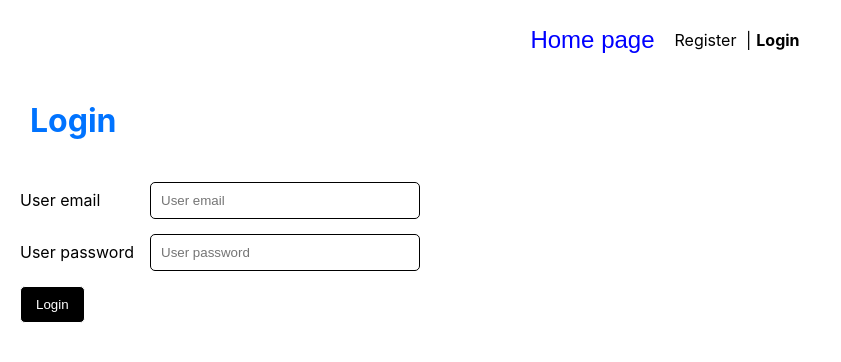
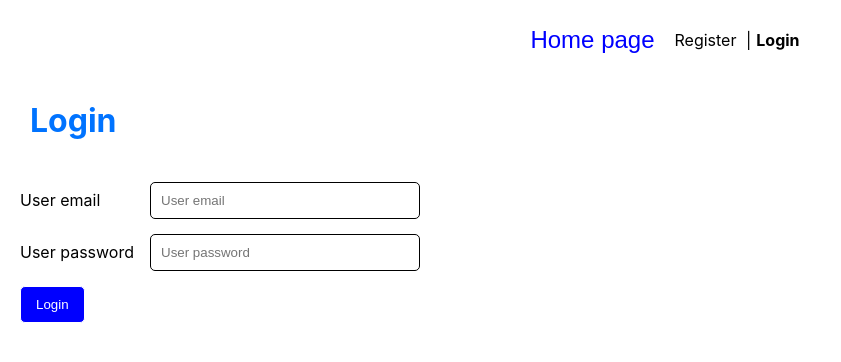
Before and after one commit to OlhaNekrylova/goit-react-hw-08-phonebook, a React (Create React App) app: page /goit-react-hw-08-phonebook/login in a window 1280 px wide. In both pictures the pointer is over the button "Login". Shown: the top 362 px of the page, without its empty margins (0-841 px from the left). Built offline with nearby package versions, Linux system fonts and the light colour scheme; the HTML template or start-up script is replaced by a standard one.

Commit message:
add styles in Button

```diff
--- a/src/shared/components/Button/Button.module.css
+++ b/src/shared/components/Button/Button.module.css
@@ -7,6 +7,6 @@
 }
 
 .btn:hover {
-        background-color: #000;
+        background-color: blue;
         color: #fff;
 }
```
Also changed, not shown: src/modules/ContactList/ContactList.jsx (+0 -7 lines).
